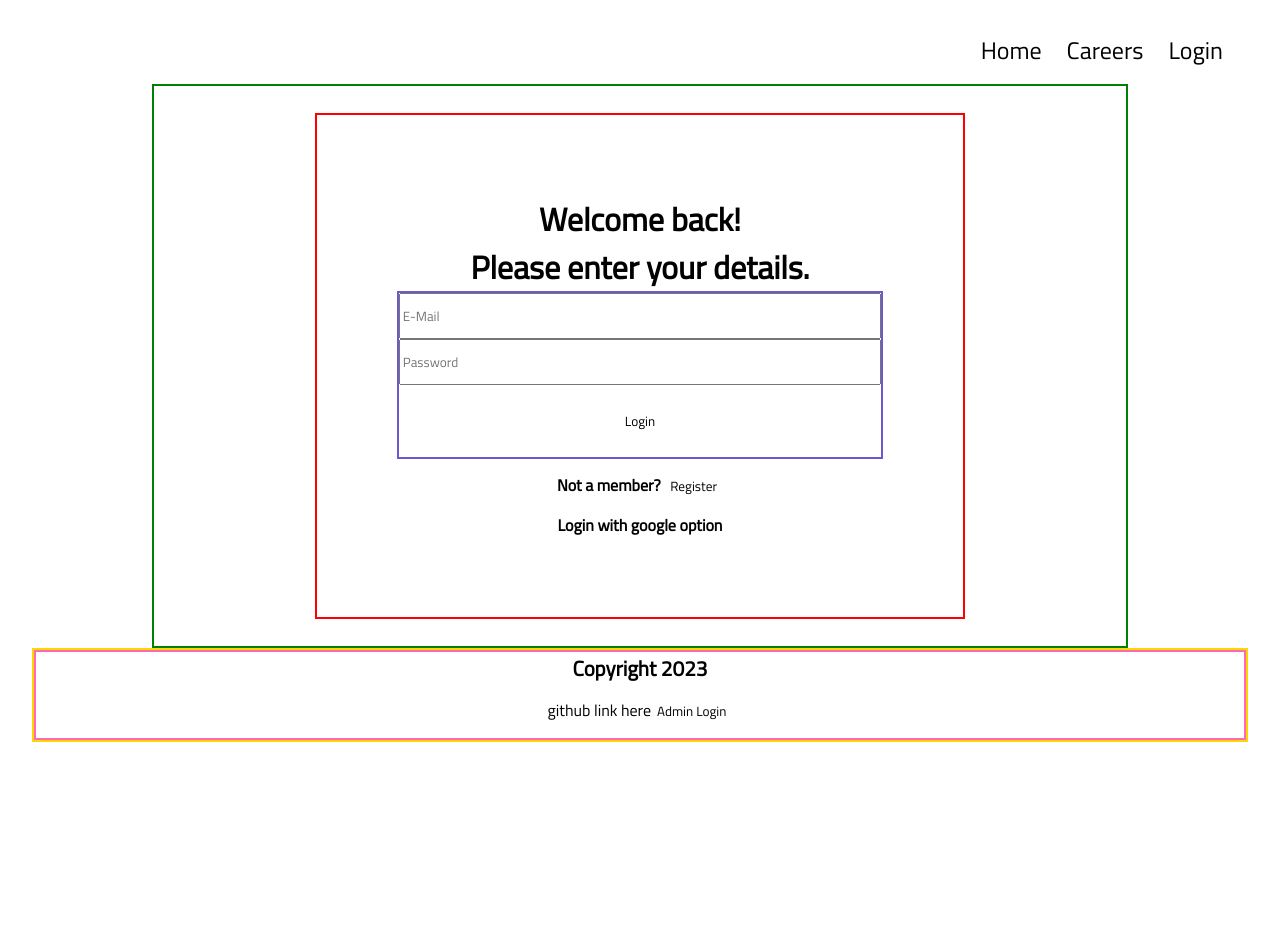
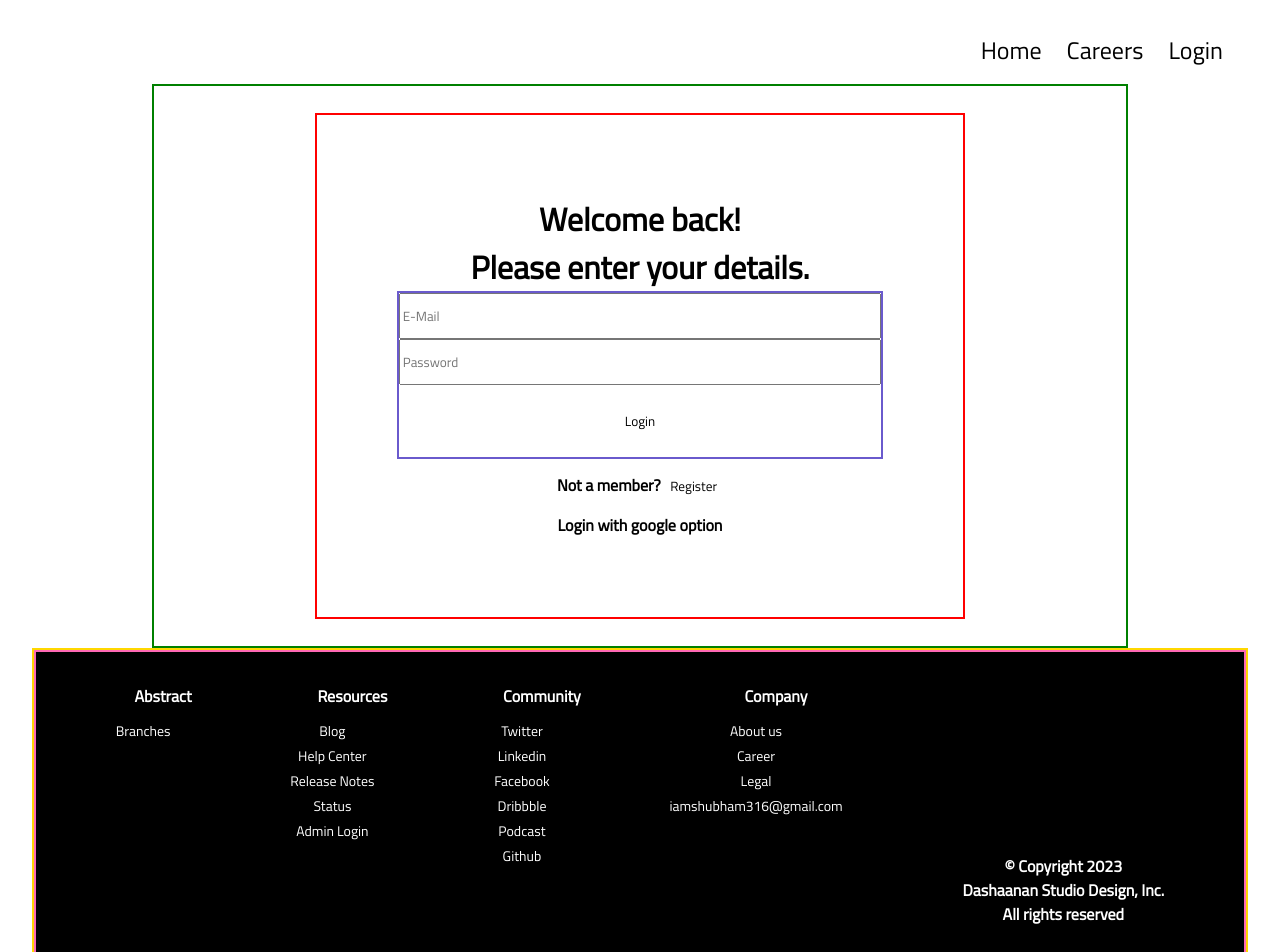
Before and after one commit to iamst316/dashaanan-laundry-ui, a React (Vite) app: page /login in a window 1280 px wide. Shown: the top 952 px of the page. Before the commit the page ends 800 px from the top, so only its background shows below. Built offline with nearby package versions, Linux system fonts and the light colour scheme.

Commit message:
polishing and footer css

```diff
--- a/src/components/Footer.jsx
+++ b/src/components/Footer.jsx
@@ -2,12 +2,52 @@ import '../css/Footer.css'
 import {useNavigate} from 'react-router-dom'
 
 export default function(){
-    const navigate = useNavigate()
+    const navigate = useNavigate();
+    const test="margin-top: 1.75rem;";
+
     return (
-        <div id="footer-main">
-            <h1 id="footer-title">Copyright 2023</h1>
-            github link here
-            <button onClick={()=>navigate("/admin-login")}>Admin Login</button>
-        </div>
+        <footer id="footer-main">
+            <div>
+                <h4>Abstract</h4>
+                <ul type="none">
+                    <li>Branches</li>
+                </ul>
+            </div>
+            <div>
+                <h4>Resources</h4>
+                <ul type="none">
+                    <li>Blog</li>
+                    <li>Help Center</li>
+                    <li>Release Notes</li>
+                    <li>Status</li>
+                    <li className='spc' onClick={()=>navigate("/admin-login")}>Admin Login</li>
+                </ul>
+            </div>
+            <div>
+                <h4>Community</h4>
+                <ul type="none">
+                    <li>Twitter</li>
+                    <li>Linkedin</li>
+                    <li>Facebook</li>
+                    <li>Dribbble</li>
+                    <li>Podcast</li>
+                    <li><a href="http://github.com/iamst316" target="_blank" rel="noopener noreferrer">Github</a></li>
+                </ul>
+            </div>
+            <div>
+                <h4>Company</h4>
+                <ul type="none">
+                    <li>About us</li>
+                    <li>Career</li>
+                    <li>Legal</li>
+                    <li>iamshubham316@gmail.com</li>
+                </ul>
+            </div>
+            <div className="end">
+                <h4>&#169; Copyright 2023</h4>
+                <h4>Dashaanan Studio Design, Inc.</h4>
+                <h4>All rights reserved</h4>
+            </div>
+        </footer>
     )
 }
--- a/src/components/Navbar.jsx
+++ b/src/components/Navbar.jsx
@@ -1,13 +1,15 @@
+import { useEffect, useState } from 'react';
 import '../css/Navbar.css'
 import {useNavigate} from 'react-router-dom'
 
 export default function(){
     const navigate = useNavigate();
+    const [auth, setAuth] = useState(localStorage.getItem("token"));
 
     return (<div id='navbar-main'>
         <div onClick={()=>navigate("/")} id="home-tab">Home</div>
         <div onClick={()=>navigate("/careers")}  id="career-tab">Careers</div>
-        {localStorage.getItem("token") ?
+        {auth ?
 
             <div onClick={()=> navigate("/profile")}>Profile</div> :
 
--- a/src/components/ProfileData.jsx
+++ b/src/components/ProfileData.jsx
@@ -1,11 +1,18 @@
 // import { useDispatch, useSelector } from "react-redux";
 
+import { useNavigate } from "react-router-dom";
 import sample from "../assets/img/profile/1.png"
 
 export default function(props) {
   // const loggedInUser = useSelector((state) => state.user);
 
   const { name, email, addresses } = props.user;
+  const navigate = useNavigate();
+
+  function Logout(){
+    localStorage.removeItem("token");
+    navigate("/login");
+  }
 
   return (
     < div className="pdata-main" >
@@ -26,7 +33,7 @@ export default function(props) {
       ) : (
         <h2 class="missing-info">No Addresses ADDED!!!</h2>
       )}
-      <button>Logout</button>
+      <button onClick={Logout}>Logout</button>
       <img className="test" src={sample} />
     </div >
   )
--- a/src/css/Footer.css
+++ b/src/css/Footer.css
@@ -6,3 +6,51 @@
     text-align: center;
     font-size: 1.3rem;
 }
+
+.spc{
+    cursor: pointer;
+}
+
+li a{
+    text-decoration: none;
+    color: #fff;
+}
+
+/* Added */
+
+footer{
+    background-color: black;
+    display: flex;
+    justify-content: space-evenly;
+    padding: 2rem 0 7rem 0;
+    /* height: fit-content; */
+}
+
+.learn-more{
+    color: #4C5FD5;
+}
+
+footer>*{
+    color: #ffffff;
+    /* border: 2px dotted saddlebrown; */
+}
+ul{
+    margin-top: .75rem;
+}
+li{
+    /* text-align: left;     */
+    font-size: .87rem;
+    position: relative;
+    right: 2.5rem;
+    margin: .25rem 0 .25rem 0;
+
+}
+.end{
+    /* border: 2px solid red; */
+    display: flex;
+    flex-flow: column wrap;
+    justify-content: flex-end;
+    /* margin-top: 3rem; */
+    position: relative;
+    top: 3.5rem;
+}
```
